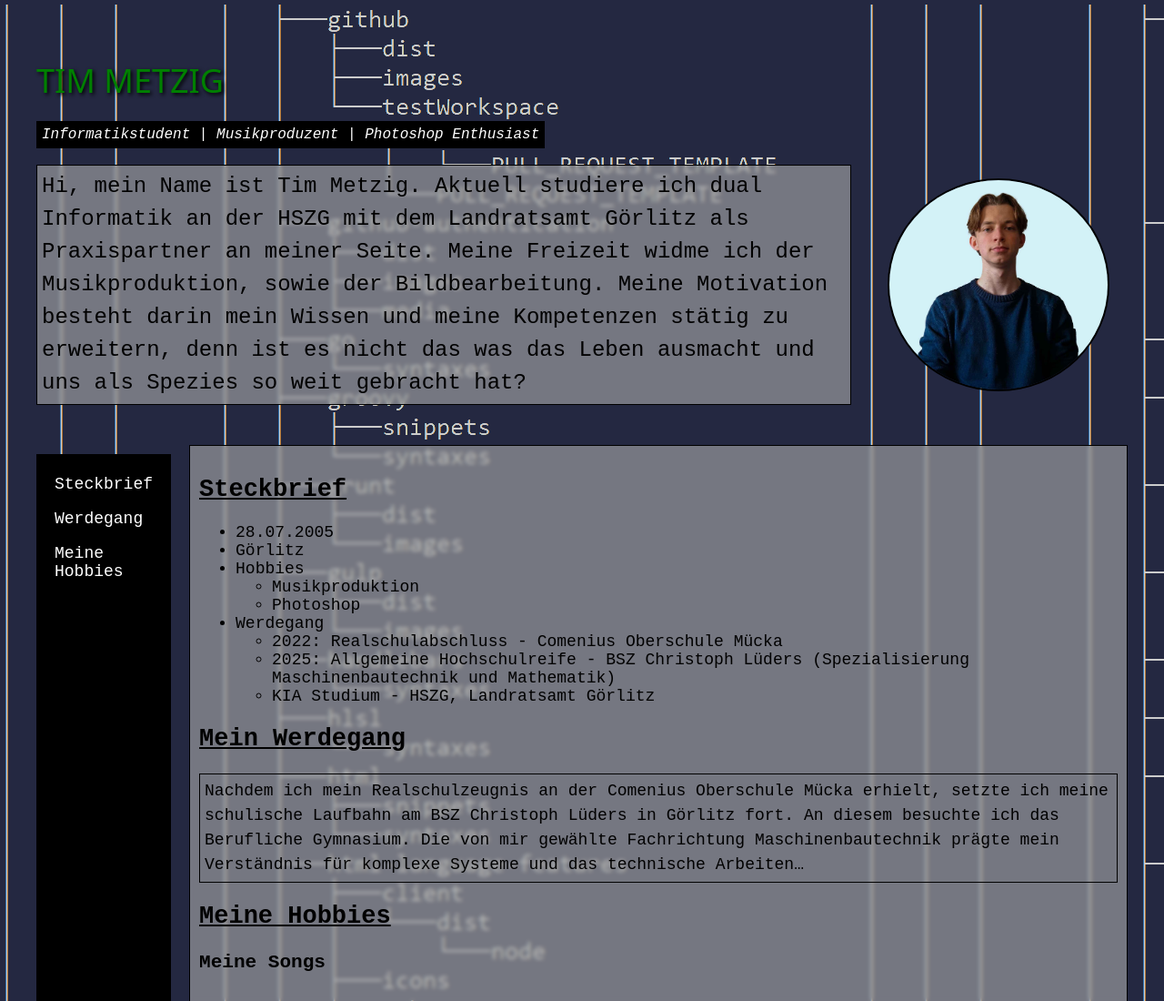
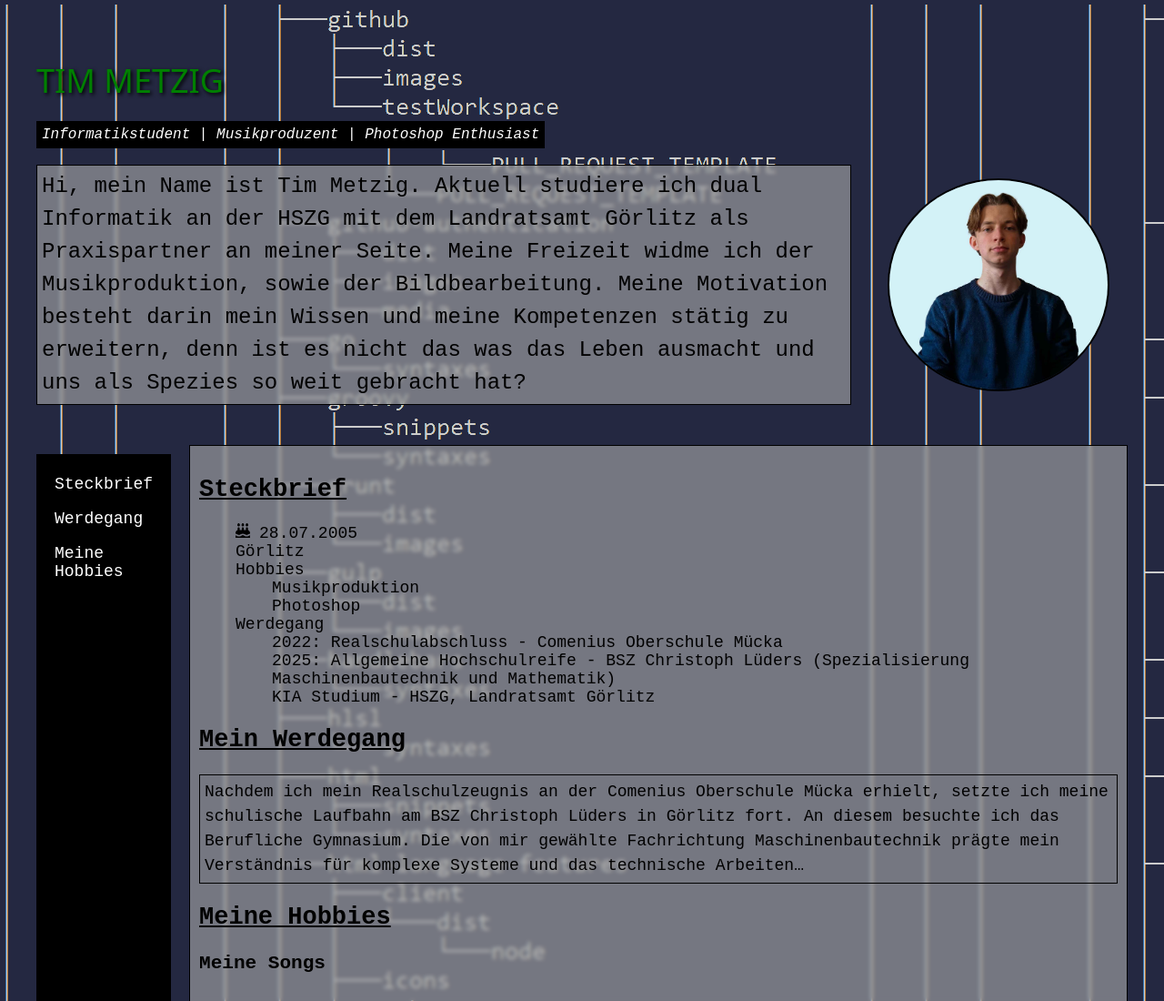
Before and after one commit to TimMet2340/Mein-Portfolio2, a plain HTML site: page index.html in a window 1280 px wide. Shown: the top 1100 px of the page at 91% size. Drawn offline with Linux system fonts and the light colour scheme; a web font is replaced by a local one.

Commit message:
Bilder gelöscht; Grundgerüst: custom Aufzähöungssymbole

```diff
--- a/index.html
+++ b/index.html
@@ -9,6 +9,8 @@
 <link href="https://fonts.googleapis.com/css2?family=Bitcount+Grid+Double:wght@625&family=Sometype+Mono:ital,wght@0,400..700;1,400..700&display=swap" rel="stylesheet">
 
 </head>
+
+<!--Änderung für Git-->
 <body>
 
 <header class="distance">
@@ -36,7 +38,7 @@
 <section id="stbr">
 <h2>Steckbrief</h2>
     <ul>
-        <li>28.07.2005</li>
+        <li id="birth">28.07.2005</li>
         <li>Görlitz</li>
         <li>Hobbies</li>
         <ul>
--- a/style.css
+++ b/style.css
@@ -129,6 +129,22 @@ h2 {text-decoration: underline;}
     margin-bottom: 20px;
 }
 
+/* custom Listen-Symbole */
+
+ul {
+    list-style-type: none;
+}
+
+#birth::before {
+    content: "";
+    display: inline-block;
+    width: 16px;
+    height: 16px;
+    background-image: url("cake-candles-solid.svg");
+    background-size: cover;
+    margin-right: 10px;
+    }
+
 @media only screen and (min-width: 800px) {
     .parallel {
         display: flex;
```
Also changed, not shown: cake-candles-solid.svg (added), man-2442565_1280.jpg (deleted), 1 other file.
